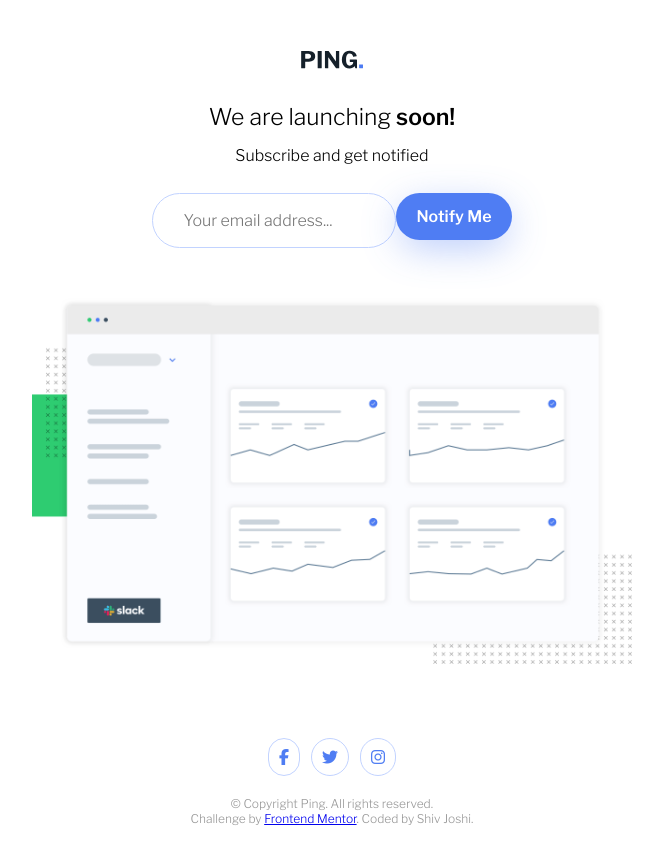
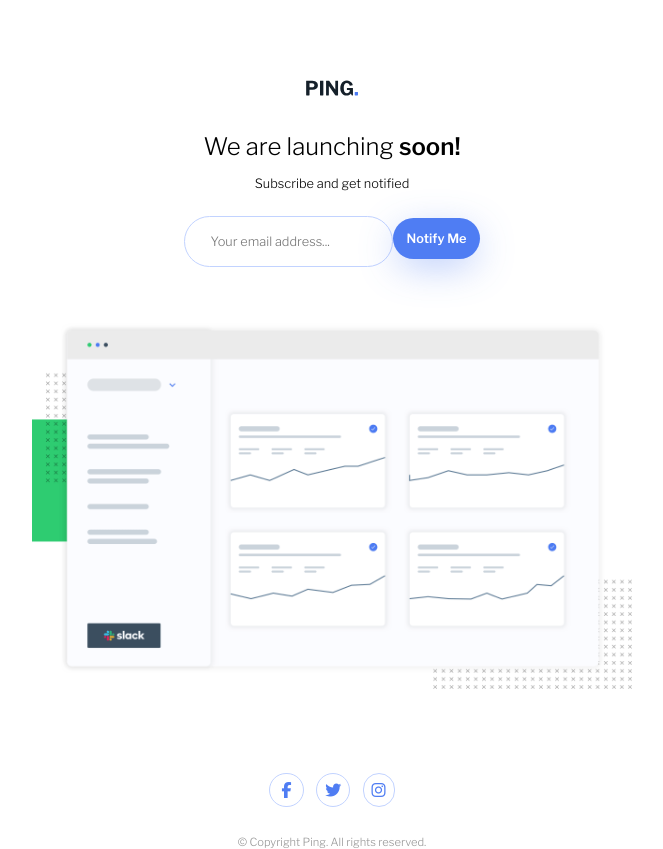
Before and after one commit to shivjoshi1996/ping-landing-page, a plain HTML site: page index.html in a window 1280 px wide. Shown: the whole page, without its empty margins (308-971 px from the left). Before the commit the page ends 826 px from the top, so only its background shows below. Drawn offline with nearby package versions, Linux system fonts and the light colour scheme.

Commit message:
wip refactor of css

```diff
--- a/index.html
+++ b/index.html
@@ -15,8 +15,6 @@
 
   <div class="wrapper">
 
-
-
     <header>
       <div class="logo">
          <img src="/images/logo.svg">
@@ -24,9 +22,7 @@
 
       <h1>We are launching <span style="font-weight:600">soon!</span></h1>
 
-      <div class="subheading">
-        <p>Subscribe and get notified</p>
-      </div>
+      <p>Subscribe and get notified</p>
     </header>
 
     <form class="newsletter">
@@ -48,10 +44,6 @@
 
       <footer>
         <p>&copy; Copyright Ping. All rights reserved.</p>
-        <p class="attribution">
-          Challenge by <a href="https://www.frontendmentor.io?ref=challenge" target="_blank">Frontend Mentor</a>.
-          Coded by Shiv Joshi</a>.
-        </p>
       </footer>
 
   </div>
--- a/style.css
+++ b/style.css
@@ -3,12 +3,12 @@
     padding: 0;
     box-sizing: border-box;
     font-family: 'Libre Franklin', sans-serif;
-    font-size: 100%;
+    font-size: 1em;
 }
 
 
 h1 {
-    font-size: 23px;
+    font-size: 1.5rem;
     font-weight: 300;
 }
 
@@ -24,37 +24,39 @@ h1 {
 }
 
 .logo {
-    padding-top: 50px;
-    padding-bottom: 30px;
+    padding-top: 5em;
+    padding-bottom: 2em;
 }
 
 .logo img {
-    width: 25%;
+    width: 20%;
 }
 
 
-.subheading {
-    padding-top: 15px;
-    font-size: 16px;
-    padding-bottom: 20px;
+header p {
+    font-size: 0.8rem;
+    padding-top: 1.2em;
+    padding-bottom: 1.5em;
 }
 
 input[type=email], select {
     width: 100%;
-    padding: 10px;
-    padding-left: 30px;
-    margin: 8px 0;
+    padding: 1em;
+    padding-left: 2em;
+    margin: 0.5em 0;
     color: hsl(223, 100%, 88%);
     border: 1px solid hsl(223, 100%, 88%);
     border-radius: 100px;
     margin-bottom: 0;
+    font-size: 0.8rem;
   }
 
   input[type=submit] {
     width: 100%;
+    font-size: 0.8rem;
+    padding: 1em;
     background-color: hsl(223, 87%, 63%);
     color: white;
-    padding: 14px 20px;
     margin: 8px 0;
     border: none;
     border-radius: 100px;
@@ -66,8 +68,8 @@ input[type=email], select {
   }
 
   .screenshot {
-      padding-top: 50px;
-      padding-bottom:70px;
+      padding-top: 3.5em;
+      padding-bottom:5em;
   }
 
   .screenshot img{
@@ -76,21 +78,25 @@ input[type=email], select {
   }
 
   .social-media {
-      width: 150px ;
+      width: 150px;
       display: flex;
       justify-content: space-evenly;
       color: hsl(223, 87%, 63%);
   }
 
   .social-media i {
-      padding: 10px;
+      padding: 0.5em;
       border: 1px solid hsl(223, 100%, 88%);
       border-radius: 100px;
   }
 
+  .social-media i:nth-child(1) {
+      padding: 0.5em 0.7em;
+  }
+
   footer {
-      font-size: 12px;
-      padding-top: 20px;
+      font-size: 0.7rem;
+      padding-top: 2.5em;
       color: hsl(0, 0%, 59%);
   }
 
```
